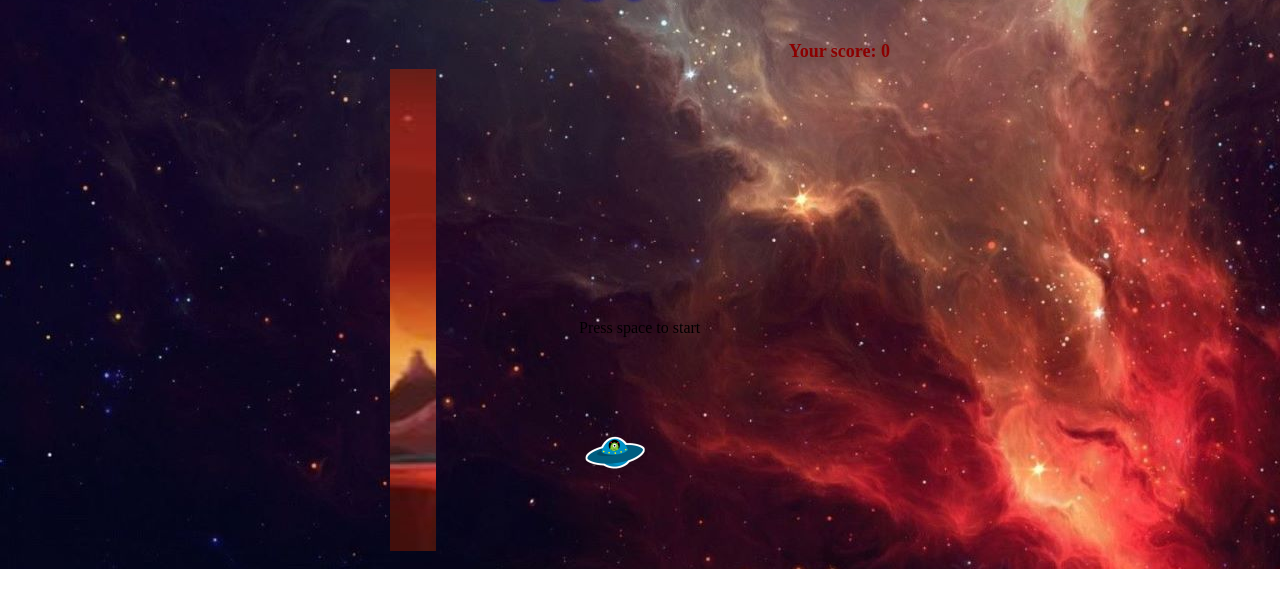
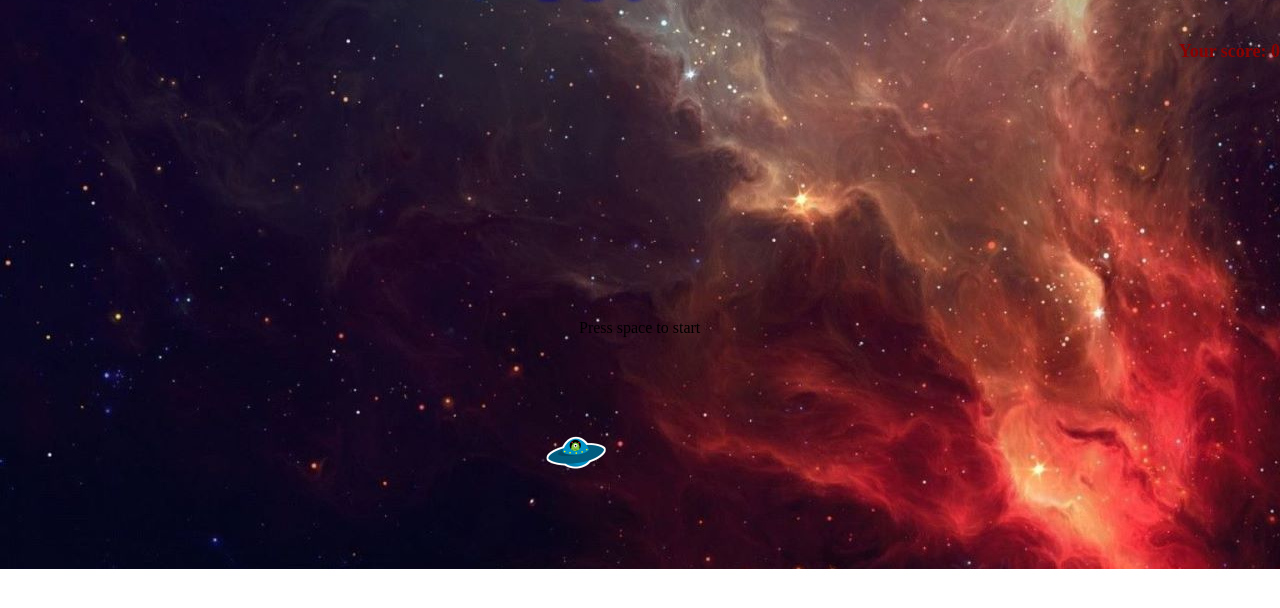
Before and after one commit to prothy/freestyle-javascript-game, a plain HTML site: page FlappyBird/index.html in a window 1280 px wide. Shown: the part 94-702 px from the top of the page. Drawn offline with Linux system fonts and the light colour scheme.

Commit message:
fixed styling

```diff
--- a/FlappyBird/game.js
+++ b/FlappyBird/game.js
@@ -21,7 +21,7 @@ function startGame() {
     let rotationTimer, currentRotation;
     let initRotation = 0;
 
-    let obstacleSpawnInterval = 2000;
+    let obstacleSpawnInterval = 8000;
 
     let gameStarted = false;
 
@@ -160,7 +160,7 @@ function startGame() {
             obstacle.style.zIndex = '3';
 
             obstacle.animate({
-                transform: ['translateX(0px)', `translateX(-600px)`]
+                transform: ['translateX(0px)', `translateX(-2000px)`]
             }, obstacleSpawnInterval)
 
             obstacle.remove();
@@ -192,8 +192,8 @@ function startGame() {
             obj.style.filter = `opacity(${Math.random()/2 + 0.4})`
 
             obj.animate({
-                transform: ['translateX(0px)', `translateX(-600px)`]
-            }, 1000)
+                transform: ['translateX(0px)', `translateX(-2000px)`]
+            }, 4000)
 
             obj.remove();
         }
--- a/FlappyBird/index.html
+++ b/FlappyBird/index.html
@@ -8,7 +8,6 @@
     <script src="game.js" charset="UTF-8"></script>
 </head>
 <body>
-<!--<<<<<<< HEAD-->
 <div class="background">
     <div class="game-title">
         Flappy Alien
@@ -21,27 +20,9 @@
             </div>
         </div>
         <div class="wrapper">
-            <div class="sliding-background">
-                <div class="obstacle"></div>
-            </div>
             <div class="start-game">Press space to start</div>
             <div class="bird"></div>
         </div>
-<!--=======
-<div class="game-title">
-    Flappy Alien
-</div>
-<div class="game-container">
-    <div class="score-container">
-        <div class="score">
-            <br>
-            <p id="score">Your score: 0</p>
-        </div>
-    </div>
-    <div class="wrapper">
-        <div class="start-game">Press space to start</div>
-        <div class="bird"></div>
->>>>>>> 0a852d48756b46f733d631c989ff56765e6c1241-->
     </div>
 </div>
 
--- a/FlappyBird/style.css
+++ b/FlappyBird/style.css
@@ -11,27 +11,14 @@
 .wrapper {
   position: relative;
   overflow: hidden;
-/*<<<<<<< HEAD*/
+
+  width: 100%;
+  height: var(--game-width);
 }
 
 .background {
     height: 100%;
     background: url("images/screen.jpg");
-}
-
-.sliding-background {
-    /*width: 1362px;
-    height: 482px;*/
-    background: url("images/space_background.jpg") repeat-x;
-    animation: slide 10s linear infinite;/*
-    background: rgb(156, 1, 86);*/
-    /*width: 500px;
-    height: 500px;*/
-/*=======*/
-    /*background: rgb(156, 1, 86);*/
-    width: var(--game-width);
-    height: var(--game-width);
-/*>>>>>>> 189196f1cfb7d01f6394fe927eeb50f8bcae428b*/
 }
 
 .game-title {
@@ -60,7 +47,7 @@
 .game-container {
     margin: auto;
     overflow: hidden;
-    width: var(--game-width)
+    width: 100%;
 }
 
 .obstacle {
```
